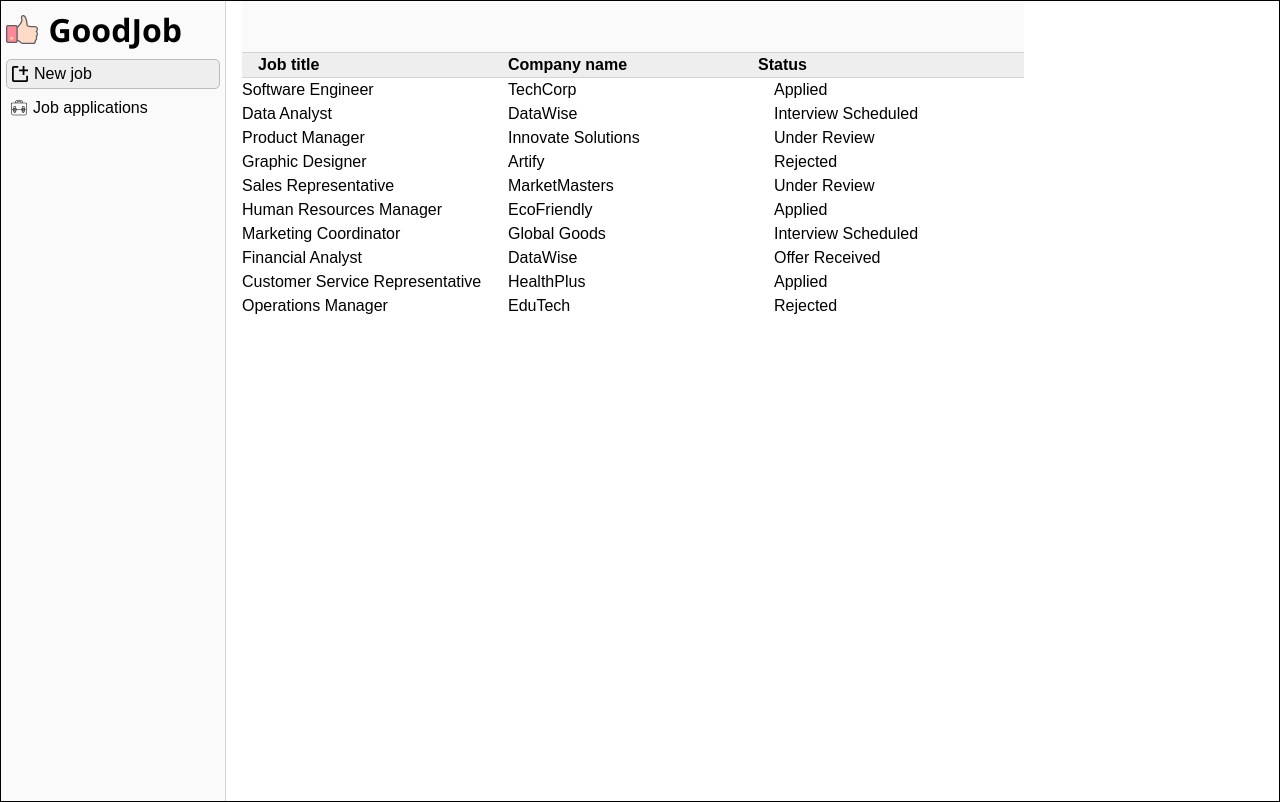
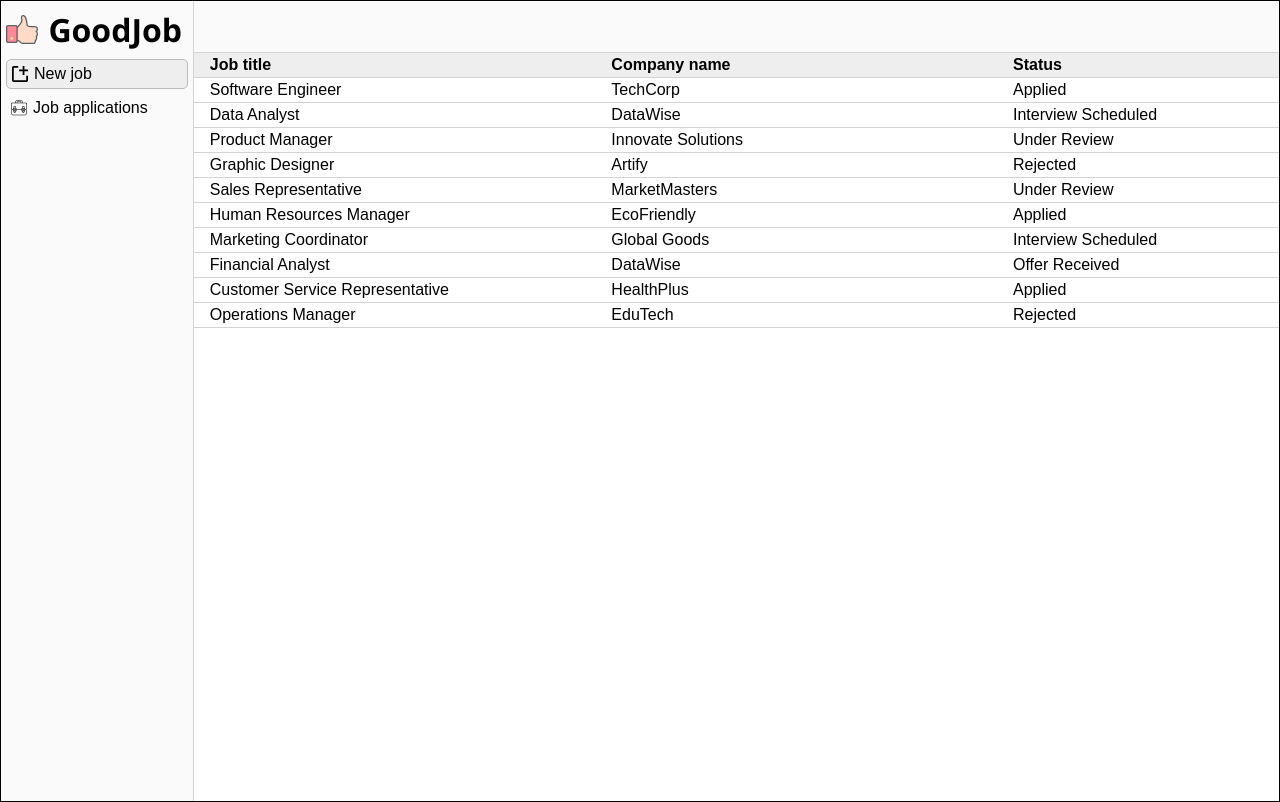
Before and after one commit to jpnws/goodjob, a React (Vite) app: page / in a window 1280 px wide. Built offline with nearby package versions, Linux system fonts and the light colour scheme.

Commit message:
Overall styling of the table and addition of content wrapper for it.

```diff
--- a/src/Dashboard/Dashboard.module.css
+++ b/src/Dashboard/Dashboard.module.css
@@ -1,7 +1,10 @@
 .dashboard {
   display: flex;
-  gap: 1rem;
   margin-right: auto;
   margin-left: auto;
   border: 1px solid #000000;
 }
+
+.contentWrapper {
+  width: 100%;
+}
--- a/src/JobRow/JobRow.jsx
+++ b/src/JobRow/JobRow.jsx
@@ -8,11 +8,13 @@ export default function JobRow({ jobItem }) {
   return (
     <Link
       to={`jobs/${jobItem.id}`}
-      className={styles.tableRow}
+      className={styles.rowLinkContainer}
     >
-      <div className={styles.jobTitleCol}>{jobItem.jobTitle}</div>
-      <div className={styles.companyCol}>{jobItem.company}</div>
-      <div className={styles.statusCol}>{jobItem.applicationStatus}</div>
+      <div className={styles.rowWrapper}>
+        <div className={styles.jobTitleCol}>{jobItem.jobTitle}</div>
+        <div className={styles.companyCol}>{jobItem.company}</div>
+        <div className={styles.statusCol}>{jobItem.applicationStatus}</div>
+      </div>
     </Link>
   );
 }
--- a/src/JobRow/JobRow.module.css
+++ b/src/JobRow/JobRow.module.css
@@ -1,28 +1,19 @@
-.deleteLink,
-.editLink {
-  cursor: pointer;
-  color: blue;
+.rowLinkContainer {
+  text-decoration: none;
 }
 
-.deleteLink:hover,
-.editLink:hover {
-  text-decoration: underline;
-}
-
-.toolColumn {
-  display: flex;
-  gap: 1rem;
-}
-
-.tableRow {
+.rowWrapper {
   display: flex;
   justify-content: space-between;
   cursor: pointer;
+  border-bottom: 1px solid #d3d3d3;
+  background-color: transparent;
+  padding: 0 1rem 0 1rem;
   color: #000000;
   text-decoration: none;
 }
 
-.tableRow:hover {
+.rowWrapper:hover {
   background-color: #eeeeee;
 }
 
```
